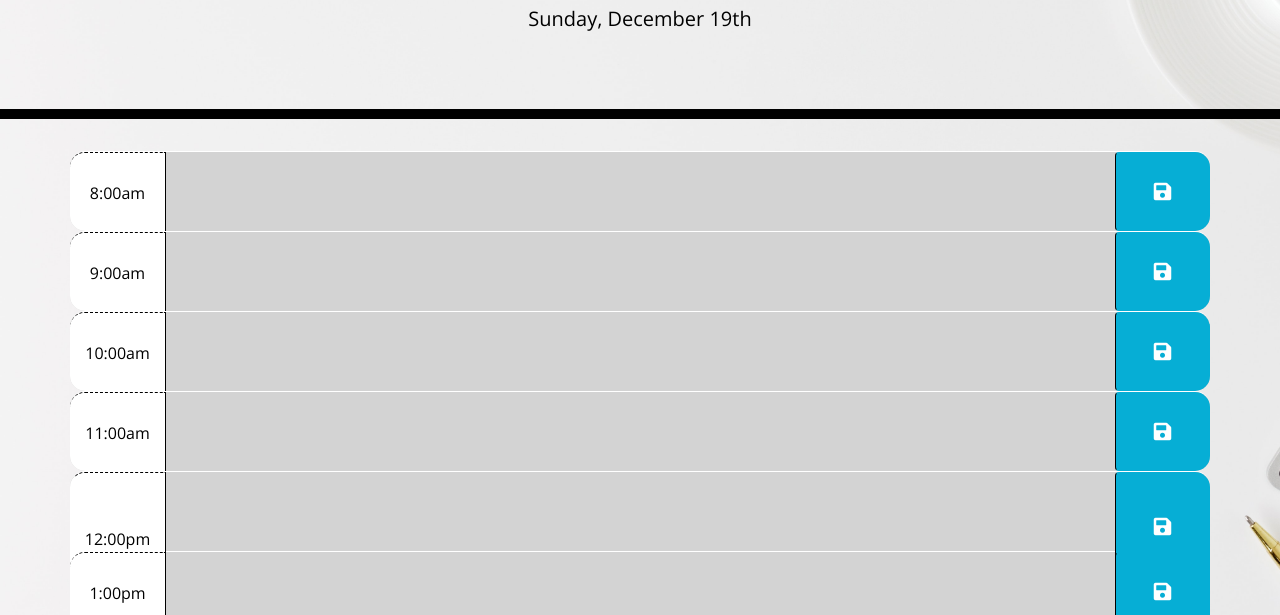
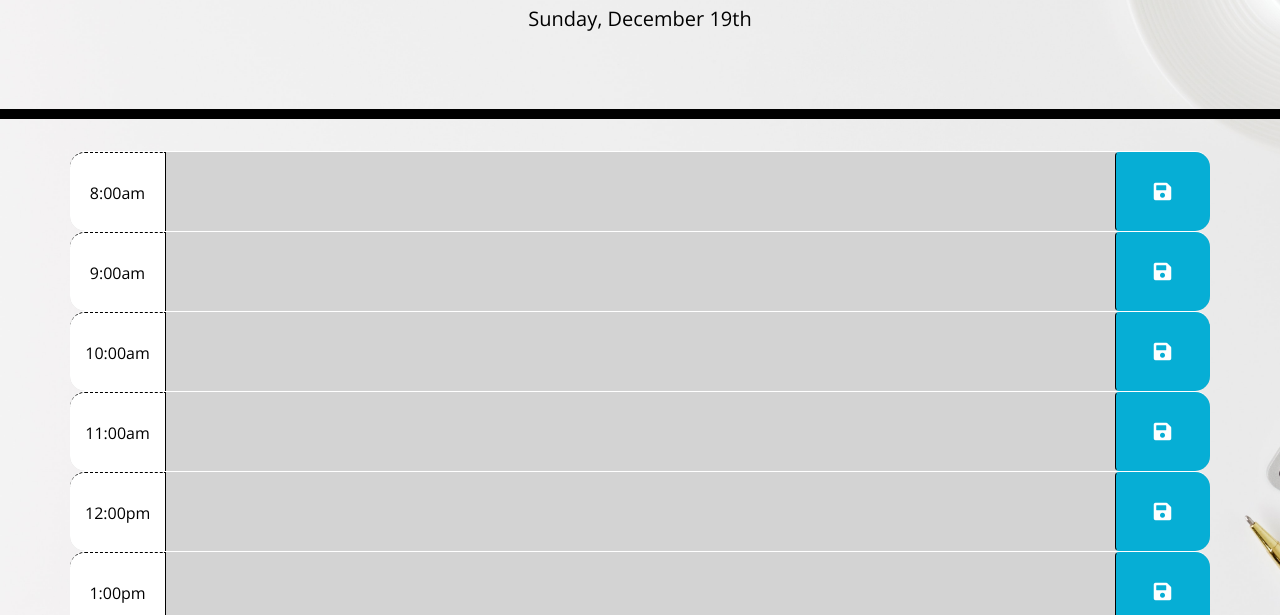
Before and after one commit to reinholz36/Work-Day-Scheduler, a plain HTML site: page index.html in a window 1280 px wide. Shown: the part 185-800 px from the top of the page. Drawn offline with nearby package versions, Linux system fonts and the light colour scheme.

Commit message:
corrected error on 12pm display

```diff
--- a/index.html
+++ b/index.html
@@ -63,7 +63,7 @@
       </div>
       <!-- 12pm Timeblock -->
       <div id="12" class="row time-block">
-        <div class="btn col-md-1 hour">
+        <div class="col-md-1 hour">
           12:00pm
         </div>
         <textarea class="col col-md-10 description"></textarea>
```
